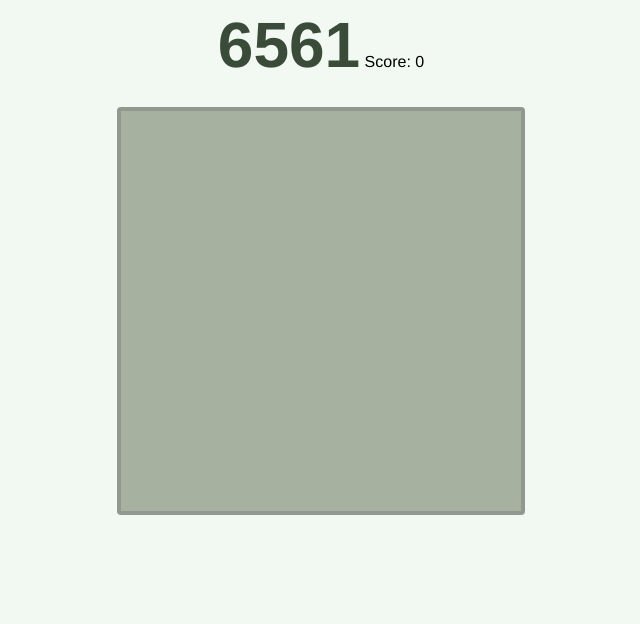
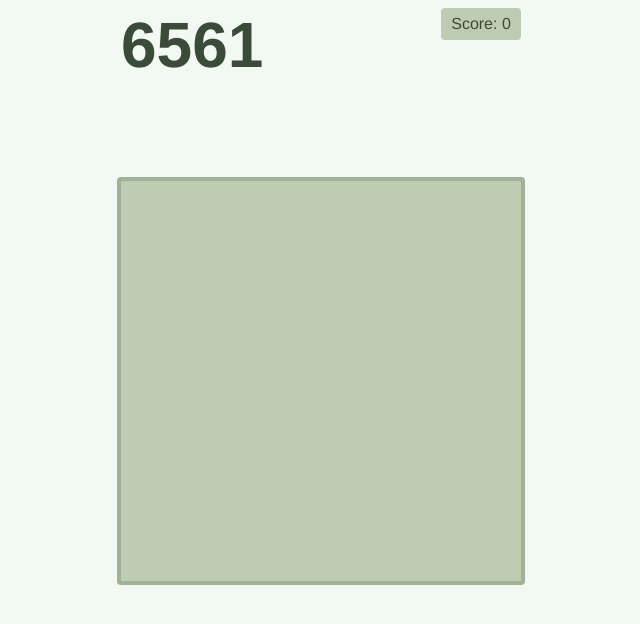
Before and after one commit to iydia/6561, a plain HTML site: page index.html in a window 1280 px wide. Shown: the whole page, without its empty margins (319-959 px from the left). Drawn offline with Linux system fonts and the light colour scheme.

Commit message:
Styled grid

```diff
--- a/style.css
+++ b/style.css
@@ -1,6 +1,18 @@
 body{
     background: #F2F9F2;
     font-family: "Clear Sans", "Helvetica Neue"
+}
+
+.container{
+    display: flex;
+    justify-content: center;
+    flex-direction: column;
+    align-items: center;
+}
+
+.header{
+    height: 9rem;
+    width: 25rem;
 }
 
 #title{
@@ -9,18 +21,25 @@ body{
     color: #3B4B39;
 }
 
-.container{
+#score{
     display: flex;
-    flex-direction: column;
+    height: 2rem;
+    width: 5rem;
+    color: #3B4B39;
+    background-color: #BDCCB3;
+    border-radius: 0.25rem;
     justify-content: center;
     align-items: center;
+    float: right;
 }
 
 .grid{
+    display: flex;
+    flex-wrap: wrap;
     height: 25rem;
     width: 25rem;
-    background: #A6B1A0;
-    border: 0.25rem solid #909890;
+    background: #BDCCB3;
+    border: 0.25rem solid #9FB295;
     border-radius: 0.25rem;
     margin-top: 25px;
 }
```
